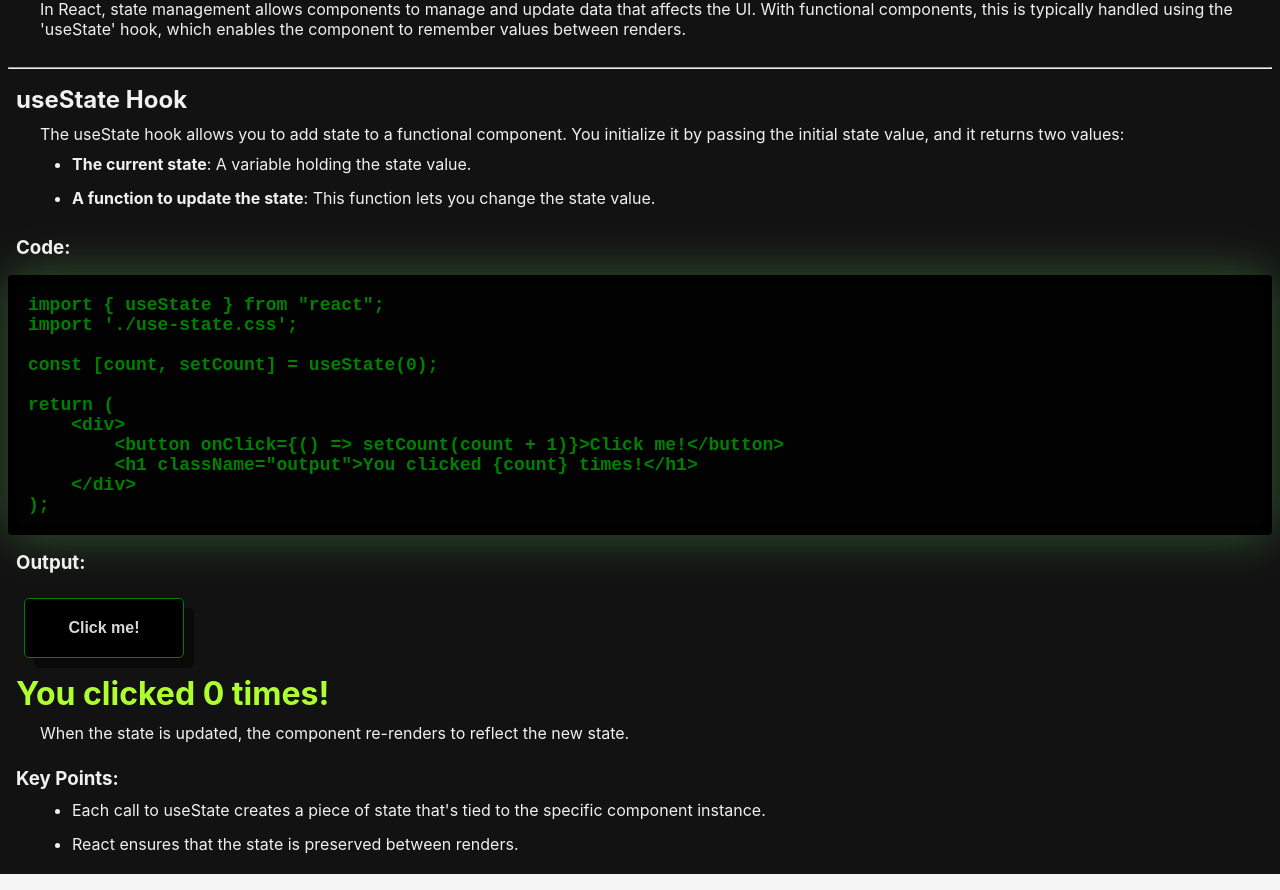
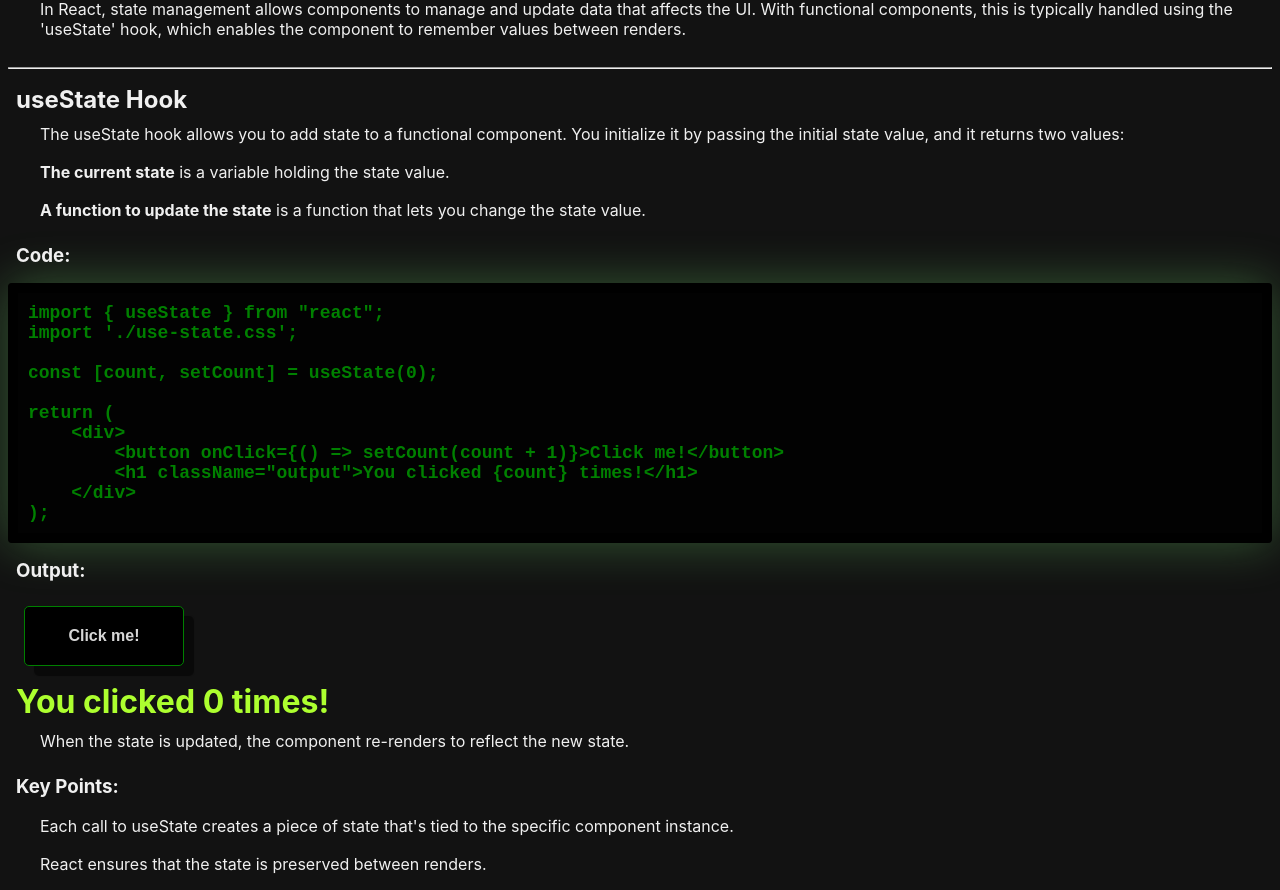
Before and after one commit to rees-kyle/react_showcase, a React (Create React App) app in the folder project/: page /state-management-in-functional-components in a window 1280 px wide. Shown: the part 885-1775 px from the top of the page. Built offline with nearby package versions, Linux system fonts and the light colour scheme.

Commit message:
Modify UseState.js
- Changed list elements to paragraph elements as they were not displaying as intended.

```diff
--- a/project/src/components/basics/state_management_in_functional_components/UseState.js
+++ b/project/src/components/basics/state_management_in_functional_components/UseState.js
@@ -16,14 +16,12 @@ const UseState = () => {
                 The useState hook allows you to add state to a functional component.
                 You initialize it by passing the initial state value, and it returns two values:
             </p>
-            <ul className="bullet-list">
-                <li>
-                    <strong>The current state</strong>: A variable holding the state value.
-                </li>
-                <li>
-                    <strong>A function to update the state</strong>: This function lets you change the state value.
-                </li>
-            </ul>
+            <p>
+                <strong>The current state</strong> is a variable holding the state value.
+            </p>
+            <p>
+                <strong>A function to update the state</strong> is a function that lets you change the state value.
+            </p>
 
             <h3>Code:</h3>
             <pre>
@@ -49,14 +47,12 @@ return (
             <p>When the state is updated, the component re-renders to reflect the new state.</p>
 
             <h3>Key Points:</h3>
-            <ul className="bullet-list">
-                <li>
-                    Each call to useState creates a piece of state that's tied to the specific component instance.
-                </li>
-                <li>
-                    React ensures that the state is preserved between renders.
-                </li>
-            </ul>
+            <p>
+                Each call to useState creates a piece of state that's tied to the specific component instance.
+            </p>
+            <p>
+                React ensures that the state is preserved between renders.
+            </p>
         </div>
     );
 };
```
